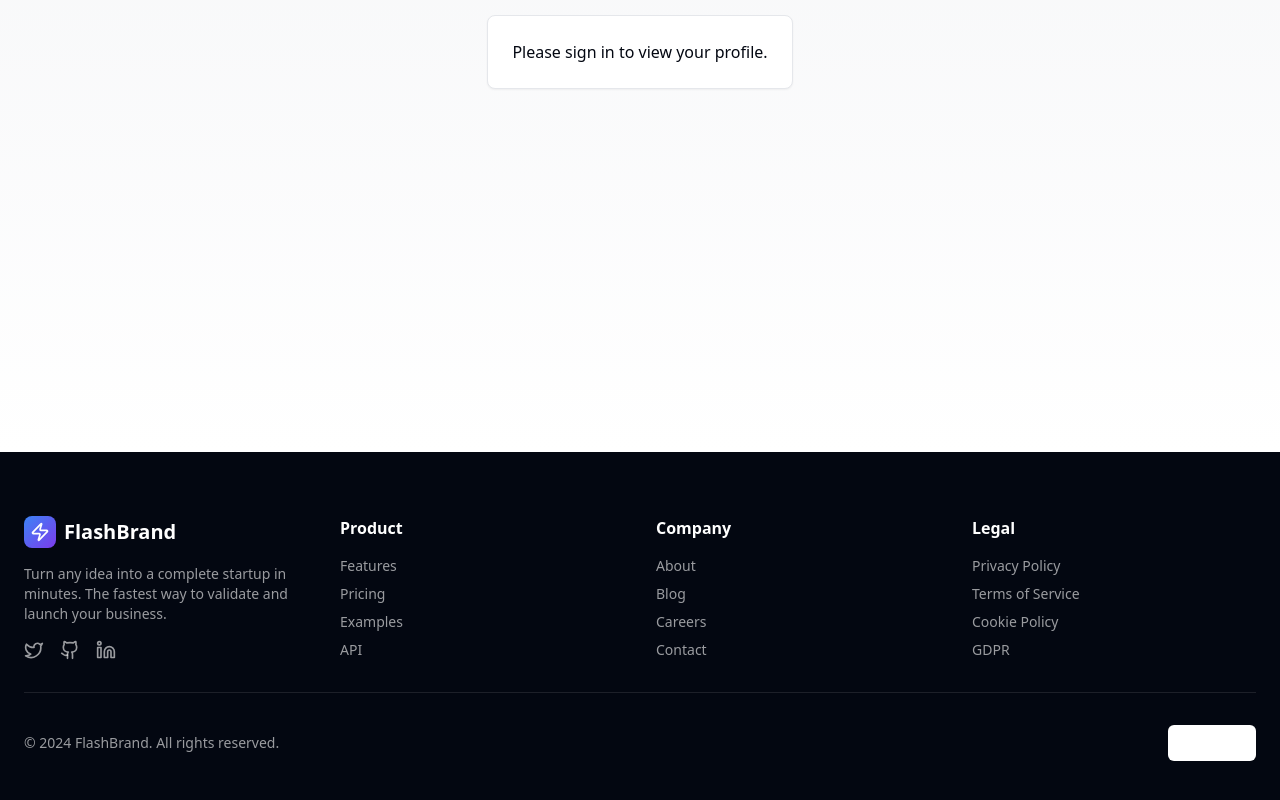
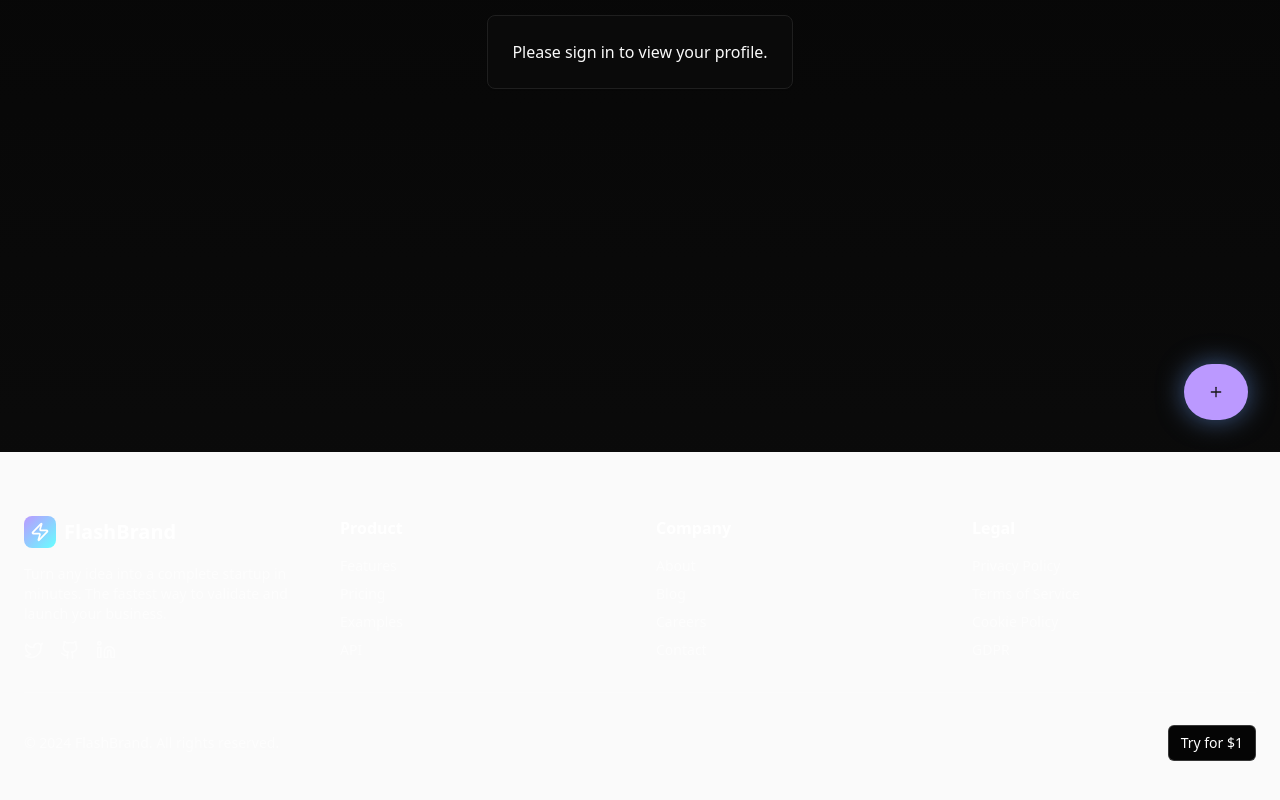
Before and after one commit to DevFlex-AI/brand-swift, a React (Vite) app: page /profile in a window 1280 px wide. Shown: the part 348-1148 px from the top of the page. Built offline with nearby package versions, Linux system fonts and the light colour scheme.

Commit message:
Implement UI and Animations

```diff
--- a/package.json
+++ b/package.json
@@ -39,6 +39,8 @@
     "@radix-ui/react-toggle": "^1.1.9",
     "@radix-ui/react-toggle-group": "^1.1.10",
     "@radix-ui/react-tooltip": "^1.2.7",
+    "@react-three/drei": "^9.122.0",
+    "@react-three/fiber": "^8.18.0",
     "@supabase/supabase-js": "^2.57.2",
     "@tanstack/react-query": "^5.83.0",
     "class-variance-authority": "^0.7.1",
@@ -59,6 +61,7 @@
     "sonner": "^1.7.4",
     "tailwind-merge": "^2.6.0",
     "tailwindcss-animate": "^1.0.7",
+    "three": "^0.180.0",
     "vaul": "^0.9.9",
     "zod": "^3.25.76"
   },
--- a/src/App.tsx
+++ b/src/App.tsx
@@ -6,6 +6,7 @@ import { BrowserRouter, Routes, Route } from "react-router-dom";
 import { AuthProvider } from '@/contexts/AuthContext';
 import Header from '@/components/header';
 import Footer from '@/components/footer';
+import FloatingActionMenu from '@/components/floating-action-menu';
 
 // Pages
 import Index from "./pages/Index";
@@ -94,6 +95,7 @@ const App = () => (
                 {/* ADD ALL CUSTOM ROUTES ABOVE THE CATCH-ALL "*" ROUTE */}
                 <Route path="*" element={<NotFound />} />
               </Routes>
+              <FloatingActionMenu />
             </main>
             <Footer />
           </div>
--- a/src/components/enterprise-features.tsx
+++ b/src/components/enterprise-features.tsx
@@ -4,7 +4,7 @@ import { Button } from "@/components/ui/button";
 import { Badge } from "@/components/ui/badge";
 import { Tabs, TabsContent, TabsList, TabsTrigger } from "@/components/ui/tabs";
 import { Progress } from "@/components/ui/progress";
-import { Building, Shield, Users, Globe, Database, Server, Cloud, Lock, Key, Fingerprint, Eye, Settings, Bell, Mail, Phone, Calendar, BarChart3, TrendingUp, DollarSign, Target, Zap, Code, Cog, Network, Layers, Box, Package, Truck, Factory, Wrench, PenTool as Tool } from "lucide-react";
+import { Building, Shield, Users, Globe, Database, Server, Cloud, Lock, Key, Fingerprint, Eye, Settings, Bell, Mail, Phone, Calendar, BarChart3, TrendingUp, DollarSign, Target, Zap, Code, Cog, Network, Layers, Box, Package, Truck, Factory, Wrench, PenTool as Tool, Filter, Download } from "lucide-react";
 
 interface EnterpriseFeature {
   id: string;
--- /dev/null
+++ b/src/components/floating-action-menu.tsx
@@ -0,0 +1,52 @@
+import { useState } from 'react';
+import { Button } from "@/components/ui/button";
+import { Card } from "@/components/ui/card";
+import { Plus, Zap, Rocket, Target, Users, MessageCircle, X } from "lucide-react";
+
+export default function FloatingActionMenu() {
+  const [isOpen, setIsOpen] = useState(false);
+
+  const menuItems = [
+    { icon: Zap, label: "AI Generator", action: () => console.log("AI Generator") },
+    { icon: Rocket, label: "Launch Startup", action: () => console.log("Launch") },
+    { icon: Target, label: "Market Analysis", action: () => console.log("Analysis") },
+    { icon: Users, label: "Team Builder", action: () => console.log("Team") },
+    { icon: MessageCircle, label: "AI Coach", action: () => console.log("Coach") }
+  ];
+
+  return (
+    <div className="fixed bottom-8 right-8 z-50">
+      {/* Menu Items */}
+      {isOpen && (
+        <div className="absolute bottom-16 right-0 space-y-3 mb-4">
+          {menuItems.map((item, index) => (
+            <Card
+              key={index}
+              className="p-3 shadow-glow animate-float-3d cursor-pointer hover:shadow-electric transition-all"
+              style={{ animationDelay: `${index * 0.1}s` }}
+              onClick={item.action}
+            >
+              <div className="flex items-center gap-3">
+                <item.icon className="w-5 h-5 text-primary animate-pulse-3d" />
+                <span className="text-sm font-medium whitespace-nowrap">{item.label}</span>
+              </div>
+            </Card>
+          ))}
+        </div>
+      )}
+
+      {/* Main FAB */}
+      <Button
+        size="lg"
+        className="w-14 h-14 rounded-full shadow-glow animate-pulse-glow hover:animate-rotate-3d transition-all"
+        onClick={() => setIsOpen(!isOpen)}
+      >
+        {isOpen ? (
+          <X className="w-6 h-6" />
+        ) : (
+          <Plus className="w-6 h-6" />
+        )}
+      </Button>
+    </div>
+  );
+}
--- a/src/components/real-time-collaboration.tsx
+++ b/src/components/real-time-collaboration.tsx
@@ -3,9 +3,10 @@ import { Card, CardContent, CardDescription, CardHeader, CardTitle } from "@/com
 import { Button } from "@/components/ui/button";
 import { Badge } from "@/components/ui/badge";
 import { Input } from "@/components/ui/input";
+import { Progress } from "@/components/ui/progress";
 import { Avatar, AvatarFallback, AvatarImage } from "@/components/ui/avatar";
 import { Tabs, TabsContent, TabsList, TabsTrigger } from "@/components/ui/tabs";
-import { Users, MessageSquare, Video, Phone, ScreenShare as Screen, Edit3, Eye, Share2, Clock, Calendar, Bell, Settings, Plus, Search, Filter, Download, Upload, Folder, File, Image, Code, Database, Globe, Zap } from "lucide-react";
+import { Users, MessageSquare, Video, Phone, ScreenShare as Screen, Edit3, Eye, Share2, Clock, Calendar, Bell, Settings, Plus, Search, Filter, Download, Upload, Folder, File, Image, Code, Database, Globe, Zap, X } from "lucide-react";
 import { useAuth } from "@/contexts/AuthContext";
 import { supabase } from "@/integrations/supabase/client";
 
--- a/src/index.css
+++ b/src/index.css
@@ -6,49 +6,49 @@
 
 @layer base {
   :root {
-    /* Core brand colors */
-    --background: 0 0% 100%;
-    --foreground: 224 71% 4%;
+    /* Modern professional palette inspired by Cursor/Grok */
+    --background: 0 0% 2%;
+    --foreground: 0 0% 98%;
 
-    /* Electric blue primary */
-    --primary: 217 91% 60%;
-    --primary-foreground: 0 0% 100%;
-    --primary-glow: 217 91% 70%;
+    /* Deep purple primary like Cursor */
+    --primary: 260 100% 80%;
+    --primary-foreground: 0 0% 9%;
+    --primary-glow: 260 100% 85%;
 
-    /* Vibrant purple secondary */
-    --secondary: 262 83% 58%;
-    --secondary-foreground: 0 0% 100%;
+    /* Sophisticated teal secondary */
+    --secondary: 180 100% 70%;
+    --secondary-foreground: 0 0% 9%;
 
-    /* Neon accent colors */
-    --accent: 142 76% 36%;
-    --accent-foreground: 0 0% 100%;
+    /* Elegant accent */
+    --accent: 280 100% 70%;
+    --accent-foreground: 0 0% 98%;
 
-    /* Neutral system */
-    --muted: 220 14% 96%;
-    --muted-foreground: 220 9% 46%;
+    /* Refined neutral system */
+    --muted: 0 0% 8%;
+    --muted-foreground: 0 0% 65%;
 
-    --card: 0 0% 100%;
-    --card-foreground: 224 71% 4%;
+    --card: 0 0% 4%;
+    --card-foreground: 0 0% 98%;
 
-    --popover: 0 0% 100%;
-    --popover-foreground: 224 71% 4%;
+    --popover: 0 0% 4%;
+    --popover-foreground: 0 0% 98%;
 
     --destructive: 0 84% 60%;
-    --destructive-foreground: 0 0% 100%;
+    --destructive-foreground: 0 0% 98%;
 
-    --border: 220 13% 91%;
-    --input: 220 13% 91%;
-    --ring: 217 91% 60%;
+    --border: 0 0% 12%;
+    --input: 0 0% 12%;
+    --ring: 260 100% 80%;
 
-    /* Brand gradients */
-    --gradient-primary: linear-gradient(135deg, hsl(217 91% 60%), hsl(262 83% 58%));
-    --gradient-hero: linear-gradient(135deg, hsl(217 91% 60%) 0%, hsl(262 83% 58%) 50%, hsl(142 76% 36%) 100%);
-    --gradient-subtle: linear-gradient(180deg, hsl(220 14% 96%), hsl(0 0% 100%));
+    /* Professional gradients */
+    --gradient-primary: linear-gradient(135deg, hsl(260 100% 80%), hsl(180 100% 70%));
+    --gradient-hero: linear-gradient(135deg, hsl(260 100% 20%) 0%, hsl(280 100% 25%) 50%, hsl(180 100% 25%) 100%);
+    --gradient-subtle: linear-gradient(180deg, hsl(0 0% 2%), hsl(0 0% 4%));
 
-    /* Shadows and effects */
-    --shadow-electric: 0 10px 40px -10px hsl(217 91% 60% / 0.3);
-    --shadow-glow: 0 0 40px hsl(217 91% 70% / 0.4);
-    --shadow-card: 0 4px 6px -1px hsl(220 9% 46% / 0.1);
+    /* Sophisticated shadows */
+    --shadow-electric: 0 25px 50px -12px hsl(260 100% 80% / 0.25);
+    --shadow-glow: 0 0 80px hsl(260 100% 85% / 0.3);
+    --shadow-card: 0 8px 32px hsl(0 0% 0% / 0.12);
 
     /* Animations */
     --transition-smooth: all 0.3s cubic-bezier(0.4, 0, 0.2, 1);
@@ -74,41 +74,34 @@
   }
 
   .dark {
-    --background: 222.2 84% 4.9%;
-    --foreground: 210 40% 98%;
-
-    --card: 222.2 84% 4.9%;
-    --card-foreground: 210 40% 98%;
-
-    --popover: 222.2 84% 4.9%;
-    --popover-foreground: 210 40% 98%;
-
-    --primary: 210 40% 98%;
-    --primary-foreground: 222.2 47.4% 11.2%;
-
-    --secondary: 217.2 32.6% 17.5%;
-    --secondary-foreground: 210 40% 98%;
-
-    --muted: 217.2 32.6% 17.5%;
-    --muted-foreground: 215 20.2% 65.1%;
-
-    --accent: 217.2 32.6% 17.5%;
-    --accent-foreground: 210 40% 98%;
-
-    --destructive: 0 62.8% 30.6%;
-    --destructive-foreground: 210 40% 98%;
-
-    --border: 217.2 32.6% 17.5%;
-    --input: 217.2 32.6% 17.5%;
-    --ring: 212.7 26.8% 83.9%;
-    --sidebar-background: 240 5.9% 10%;
-    --sidebar-foreground: 240 4.8% 95.9%;
-    --sidebar-primary: 224.3 76.3% 48%;
-    --sidebar-primary-foreground: 0 0% 100%;
-    --sidebar-accent: 240 3.7% 15.9%;
-    --sidebar-accent-foreground: 240 4.8% 95.9%;
-    --sidebar-border: 240 3.7% 15.9%;
-    --sidebar-ring: 217.2 91.2% 59.8%;
+    /* Identical to root for consistent dark theme */
+    --background: 0 0% 2%;
+    --foreground: 0 0% 98%;
+    --card: 0 0% 4%;
+    --card-foreground: 0 0% 98%;
+    --popover: 0 0% 4%;
+    --popover-foreground: 0 0% 98%;
+    --primary: 260 100% 80%;
+    --primary-foreground: 0 0% 9%;
+    --secondary: 180 100% 70%;
+    --secondary-foreground: 0 0% 9%;
+    --muted: 0 0% 8%;
+    --muted-foreground: 0 0% 65%;
+    --accent: 280 100% 70%;
+    --accent-foreground: 0 0% 98%;
+    --destructive: 0 84% 60%;
+    --destructive-foreground: 0 0% 98%;
+    --border: 0 0% 12%;
+    --input: 0 0% 12%;
+    --ring: 260 100% 80%;
+    --sidebar-background: 0 0% 2%;
+    --sidebar-foreground: 0 0% 98%;
+    --sidebar-primary: 260 100% 80%;
+    --sidebar-primary-foreground: 0 0% 9%;
+    --sidebar-accent: 0 0% 8%;
+    --sidebar-accent-foreground: 0 0% 98%;
+    --sidebar-border: 0 0% 12%;
+    --sidebar-ring: 260 100% 80%;
   }
 }
 
--- a/tailwind.config.ts
+++ b/tailwind.config.ts
@@ -111,13 +111,54 @@ export default {
 					'50%': {
 						transform: 'translateY(-10px)'
 					}
+				},
+				'float-3d': {
+					'0%, 100%': {
+						transform: 'translateY(0px) rotateX(0deg) rotateY(0deg)'
+					},
+					'33%': {
+						transform: 'translateY(-15px) rotateX(10deg) rotateY(120deg)'
+					},
+					'66%': {
+						transform: 'translateY(-8px) rotateX(-5deg) rotateY(240deg)'
+					}
+				},
+				'rotate-3d': {
+					'0%': {
+						transform: 'rotateX(0deg) rotateY(0deg) rotateZ(0deg)'
+					},
+					'25%': {
+						transform: 'rotateX(90deg) rotateY(90deg) rotateZ(0deg)'
+					},
+					'50%': {
+						transform: 'rotateX(180deg) rotateY(180deg) rotateZ(90deg)'
+					},
+					'75%': {
+						transform: 'rotateX(270deg) rotateY(270deg) rotateZ(180deg)'
+					},
+					'100%': {
+						transform: 'rotateX(360deg) rotateY(360deg) rotateZ(360deg)'
+					}
+				},
+				'pulse-3d': {
+					'0%, 100%': {
+						transform: 'scale(1) rotateY(0deg)',
+						boxShadow: '0 0 20px hsl(260 100% 80% / 0.3)'
+					},
+					'50%': {
+						transform: 'scale(1.05) rotateY(180deg)',
+						boxShadow: '0 0 40px hsl(260 100% 80% / 0.6)'
+					}
 				}
 			},
 			animation: {
 				'accordion-down': 'accordion-down 0.2s ease-out',
 				'accordion-up': 'accordion-up 0.2s ease-out',
 				'pulse-glow': 'pulse-glow 2s ease-in-out infinite',
-				'float': 'float 3s ease-in-out infinite'
+				'float': 'float 3s ease-in-out infinite',
+				'float-3d': 'float-3d 6s ease-in-out infinite',
+				'rotate-3d': 'rotate-3d 20s linear infinite',
+				'pulse-3d': 'pulse-3d 3s ease-in-out infinite'
 			}
 		}
 	},
```
Also changed, not shown: src/components/3d-hero-animation.tsx (added, +96 -0 lines), src/components/hero-section.tsx (+60 -78 lines), 1 other file (tests, documents, lock files or other folders).
